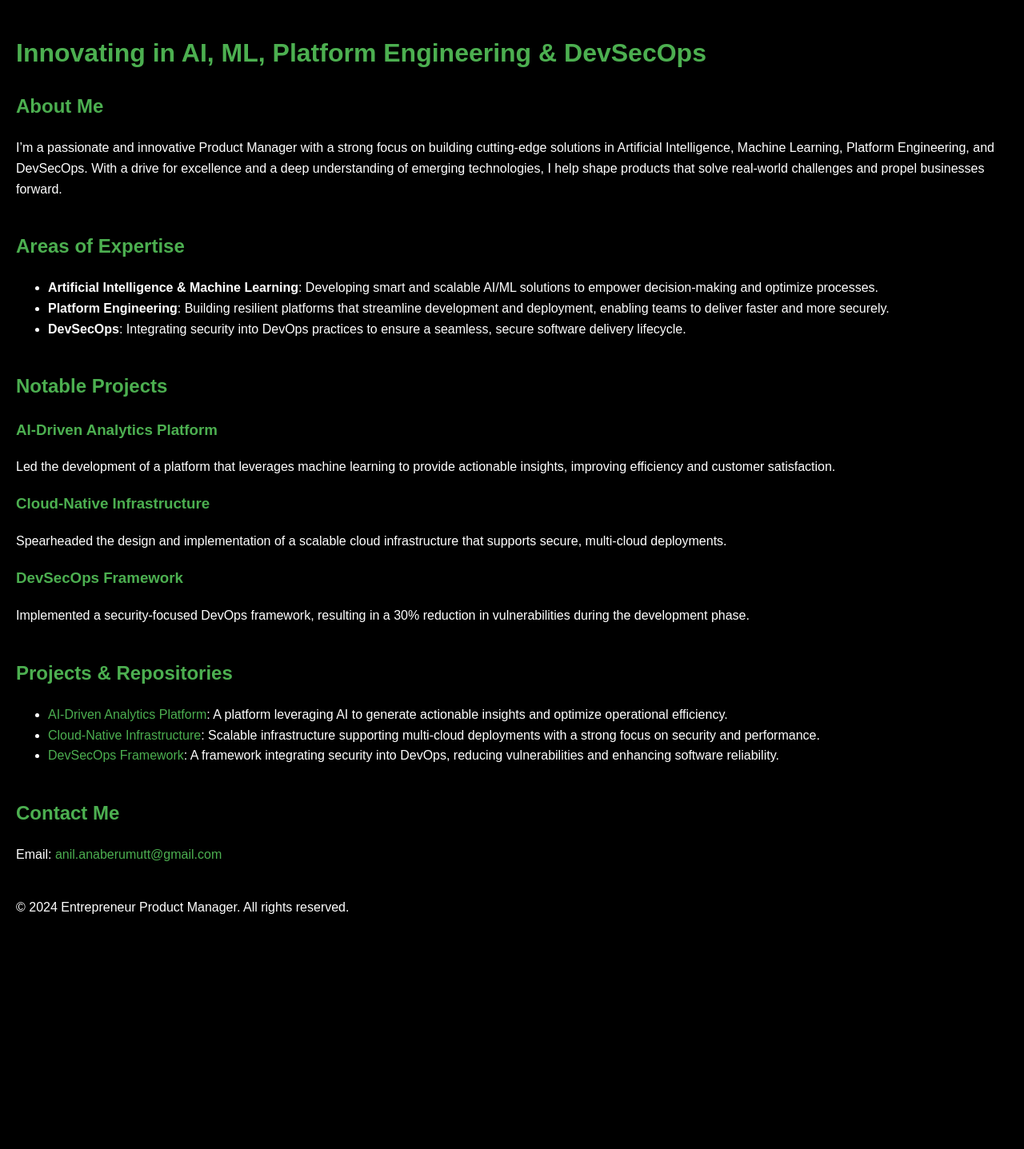
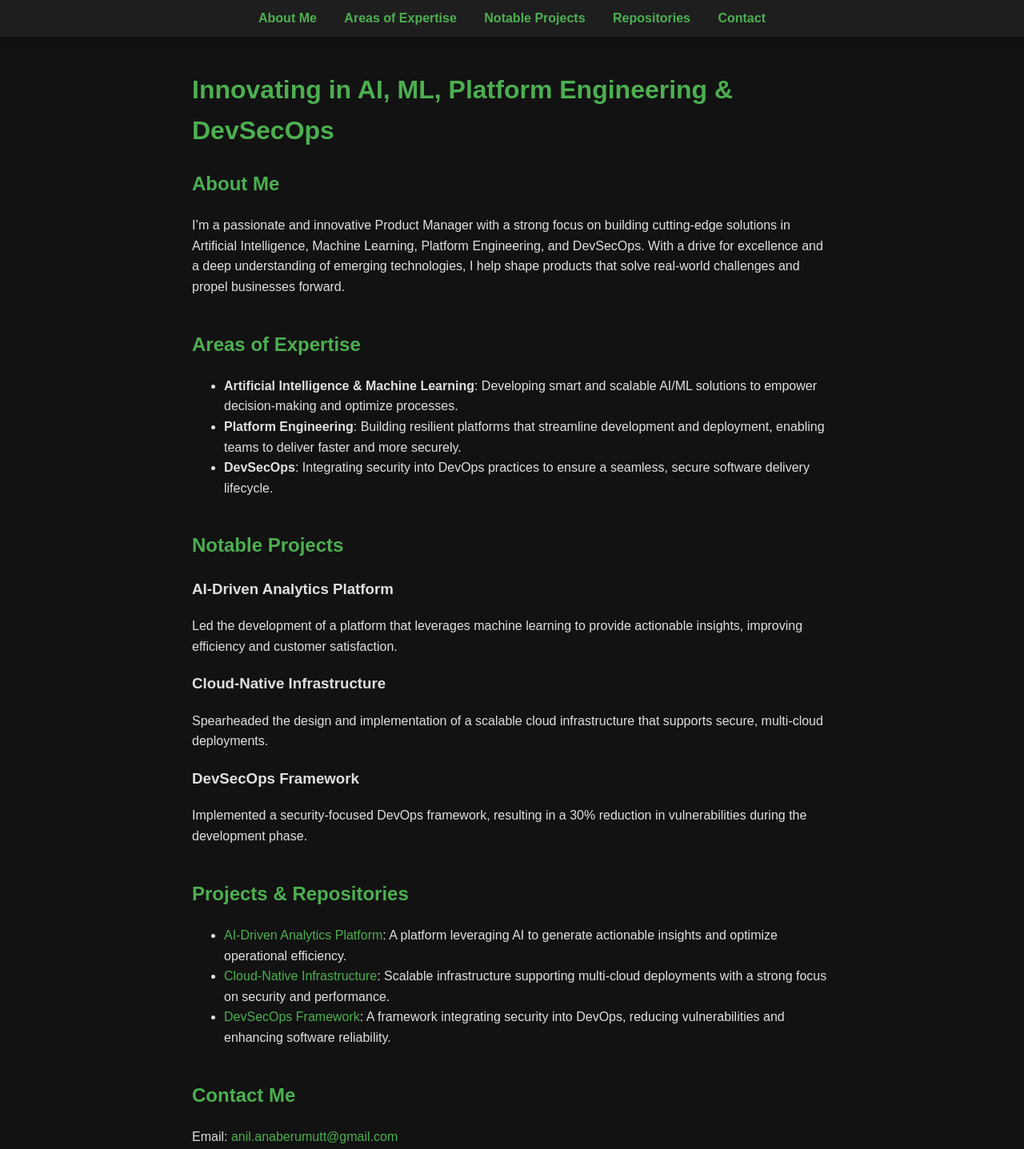
Before and after one commit to anilca31/anilca31.github.io, a plain HTML site: page index.html in a window 1280 px wide. Shown: the top 1437 px of the page at 80% size. Before the commit the page ends 1183 px from the top, so only its background shows below. Drawn offline with Linux system fonts and the light colour scheme.

Commit message:
Update index.html

```diff
--- a/index.html
+++ b/index.html
@@ -5,40 +5,111 @@
     <meta name="viewport" content="width=device-width, initial-scale=1.0">
     <title>Innovating in AI, ML, Platform Engineering & DevSecOps</title>
     <style>
+        /* General styling */
         body {
-            background-color: black;
-            color: white;
+            background-color: #121212;
+            color: #e0e0e0;
             font-family: Arial, sans-serif;
             line-height: 1.6;
             margin: 0;
             padding: 0;
+        }
+
+        /* Container and sections */
+        .container {
+            max-width: 800px;
+            margin: 0 auto;
             padding: 20px;
         }
-        h1, h2, h3 {
+
+        h1, h2 {
             color: #4CAF50;
         }
+
         a {
             color: #4CAF50;
             text-decoration: none;
         }
+
         a:hover {
             text-decoration: underline;
         }
+
+        /* Navbar styling */
+        .navbar {
+            position: sticky;
+            top: 0;
+            background-color: #1e1e1e;
+            padding: 10px 0;
+            text-align: center;
+            box-shadow: 0 4px 8px rgba(0, 0, 0, 0.2);
+            z-index: 1000;
+        }
+
+        .navbar a {
+            margin: 0 15px;
+            font-weight: bold;
+        }
+
+        /* Footer styling */
+        footer {
+            text-align: center;
+            padding: 20px;
+            background-color: #1e1e1e;
+            color: #e0e0e0;
+            margin-top: 40px;
+        }
+
+        /* Section styling */
         .section {
             margin-bottom: 40px;
+        }
+
+        /* Button styling */
+        .button {
+            display: inline-block;
+            padding: 10px 20px;
+            margin-top: 20px;
+            background-color: #4CAF50;
+            color: #121212;
+            font-weight: bold;
+            text-transform: uppercase;
+            border: none;
+            cursor: pointer;
+            text-align: center;
+            text-decoration: none;
+            border-radius: 5px;
+        }
+
+        .button:hover {
+            background-color: #45a049;
         }
     </style>
 </head>
 <body>
 
+    <!-- Navigation Bar -->
+    <div class="navbar">
+        <a href="#about">About Me</a>
+        <a href="#expertise">Areas of Expertise</a>
+        <a href="#projects">Notable Projects</a>
+        <a href="#repositories">Repositories</a>
+        <a href="#contact">Contact</a>
+    </div>
+
+    <!-- Main Container -->
+    <div class="container">
+
         <h1>Innovating in AI, ML, Platform Engineering & DevSecOps</h1>
 
-    <div class="section">
+        <!-- About Me Section -->
+        <div id="about" class="section">
             <h2>About Me</h2>
             <p>I’m a passionate and innovative Product Manager with a strong focus on building cutting-edge solutions in Artificial Intelligence, Machine Learning, Platform Engineering, and DevSecOps. With a drive for excellence and a deep understanding of emerging technologies, I help shape products that solve real-world challenges and propel businesses forward.</p>
         </div>
 
-    <div class="section">
+        <!-- Areas of Expertise Section -->
+        <div id="expertise" class="section">
             <h2>Areas of Expertise</h2>
             <ul>
                 <li><strong>Artificial Intelligence & Machine Learning</strong>: Developing smart and scalable AI/ML solutions to empower decision-making and optimize processes.</li>
@@ -47,7 +118,8 @@
             </ul>
         </div>
 
-    <div class="section">
+        <!-- Notable Projects Section -->
+        <div id="projects" class="section">
             <h2>Notable Projects</h2>
             <h3>AI-Driven Analytics Platform</h3>
             <p>Led the development of a platform that leverages machine learning to provide actionable insights, improving efficiency and customer satisfaction.</p>
@@ -59,21 +131,25 @@
             <p>Implemented a security-focused DevOps framework, resulting in a 30% reduction in vulnerabilities during the development phase.</p>
         </div>
 
-    <div class="section">
+        <!-- Projects & Repositories Section -->
+        <div id="repositories" class="section">
             <h2>Projects & Repositories</h2>
             <ul>
                 <li><a href="https://github.com/yourusername/AI-Driven-Analytics" target="_blank">AI-Driven Analytics Platform</a>: A platform leveraging AI to generate actionable insights and optimize operational efficiency.</li>
                 <li><a href="https://github.com/yourusername/Cloud-Native-Infrastructure" target="_blank">Cloud-Native Infrastructure</a>: Scalable infrastructure supporting multi-cloud deployments with a strong focus on security and performance.</li>
                 <li><a href="https://github.com/yourusername/DevSecOps-Framework" target="_blank">DevSecOps Framework</a>: A framework integrating security into DevOps, reducing vulnerabilities and enhancing software reliability.</li>
             </ul>
-        <!-- Replace "yourusername" with your GitHub username in the above links -->
         </div>
 
-    <div class="section">
+        <!-- Contact Me Section -->
+        <div id="contact" class="section">
             <h2>Contact Me</h2>
             <p>Email: <a href="mailto:anil.anaberumutt@gmail.com">anil.anaberumutt@gmail.com</a></p>
         </div>
 
+    </div>
+
+    <!-- Footer -->
     <footer>
         <p>© 2024 Entrepreneur Product Manager. All rights reserved.</p>
     </footer>
```
Lines whose indentation alone changed are shown as unchanged.
